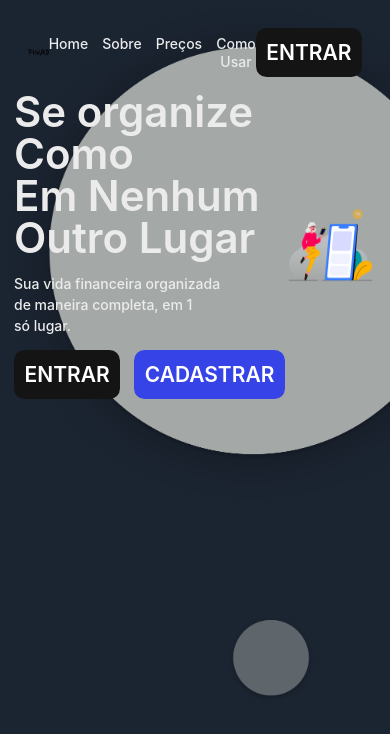
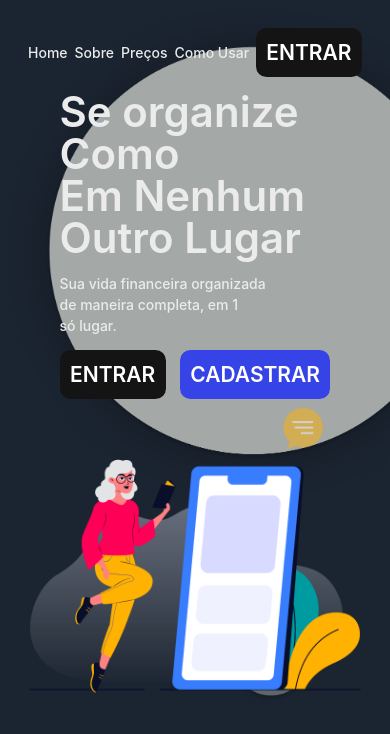
Before and after one commit to lfelipessilva/finad-web, a Next.js app: page / in a window 390 px wide. Shown: the top 734 px of the page. Built offline with nearby package versions, Linux system fonts and the light colour scheme; no server answers.

Commit message:
style: fix responsivity on home

```diff
--- a/src/components/Header.tsx
+++ b/src/components/Header.tsx
@@ -5,7 +5,7 @@ import logo from '../../public/finad_logo.png'
 const Header = () => {
   return (
     <div className="flex flex-row justify-between items-center max-w-7xl p-4 w-full">
-      <NextLink href='/'>
+      <NextLink href='/' className="hidden sm:block">
         <Image
           alt="finad"
           src={logo}
@@ -17,7 +17,7 @@ const Header = () => {
           }}
         />
       </NextLink>
-      <nav className="flex flex-row gap-4">
+      <nav className="flex flex-row gap-2 md:gap-4">
         <NextLink href="/">
           <button className="hover:underline">
             Home
--- a/src/pages/index.tsx
+++ b/src/pages/index.tsx
@@ -12,7 +12,7 @@ export default function Home() {
       </Head>
       <div className="flex flex-col w-full justify-start items-center bg-bubbles bg-cover h-screen p-4">
         <Header />
-        <main className="flex flex-row w-full max-w-7xl justify-between items-center">
+        <main className="flex flex-col md:flex-row w-full max-w-7xl justify-between items-center">
           <div className="flex flex-col gap-4">
             <h1 className="text-5xl font-semibold font-sans">
               Se organize<br />
```
